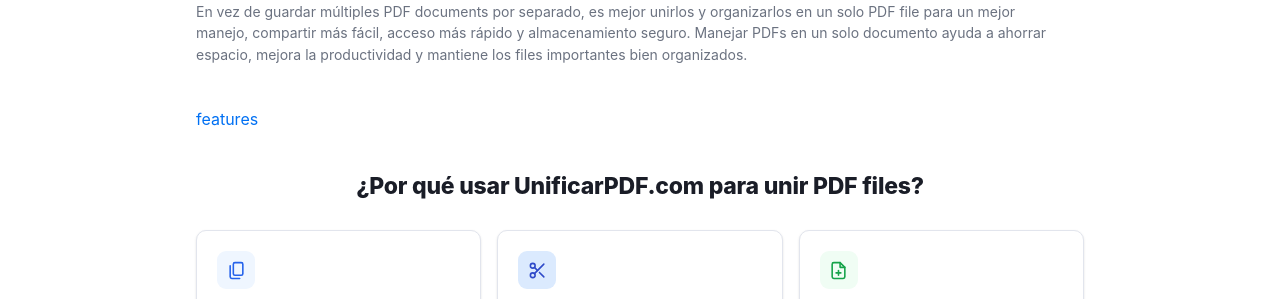
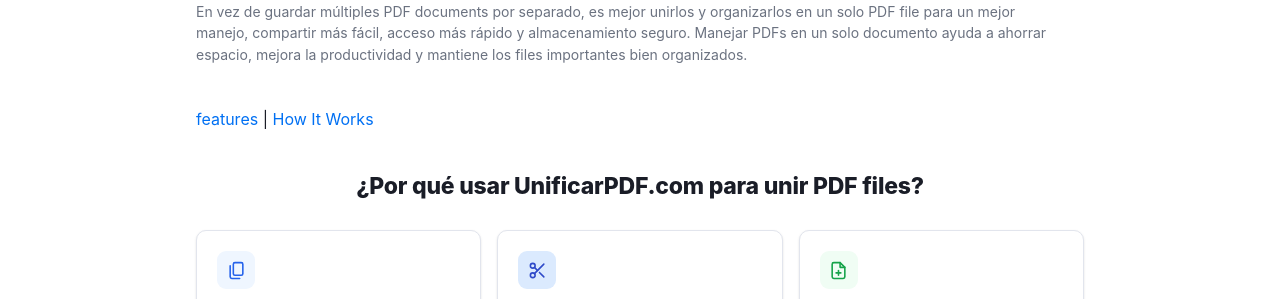
Before and after one commit to rforrupesh/jekyllmultilingual, a Jekyll site: the page built from index.md, in a window 1280 px wide and 900 px high, scrolled down 1268 px. Shown: the part 151-450 px from the top of the window. Built offline with Jekyll 4.4.1, drawn with Linux system fonts in a browser that asks for light colours.

Commit message:
Update index.md

```diff
--- a/index.md
+++ b/index.md
@@ -131,7 +131,7 @@
      En vez de guardar múltiples PDF documents por separado, es mejor unirlos y organizarlos en un solo PDF file para un mejor manejo, compartir más fácil, acceso más rápido y almacenamiento seguro. Manejar PDFs en un solo documento ayuda a ahorrar espacio, mejora la productividad y mantiene los files importantes bien organizados.
     </p>
   </section>
-<div> <a href="#features">features</a></div>
+<div> <a href="#features">features</a> | <a href="#how-it-works">How It Works</a></div>
 
   <section class="isec-block isec-why" aria-labelledby="isec-why-title" id="features">
     <div class="isec-block__head">
@@ -221,7 +221,7 @@
 
     </div>
   </section>
-  <section class="isec-block isec-how" aria-labelledby="isec-how-title">
+  <section class="isec-block isec-how" aria-labelledby="isec-how-title" id="how-it-works">
     <div class="isec-block__head">
       <h2 id="isec-how-title" class="isec-block__title">¿Cómo unir PDF files en un solo PDF?</h2>
       <p class="isec-block__subtitle">No necesitas hacer mucho para unir PDF files en un solo documento. Si no sabes cómo hacerlo, sigue estos sencillos pasos:</p>
```
